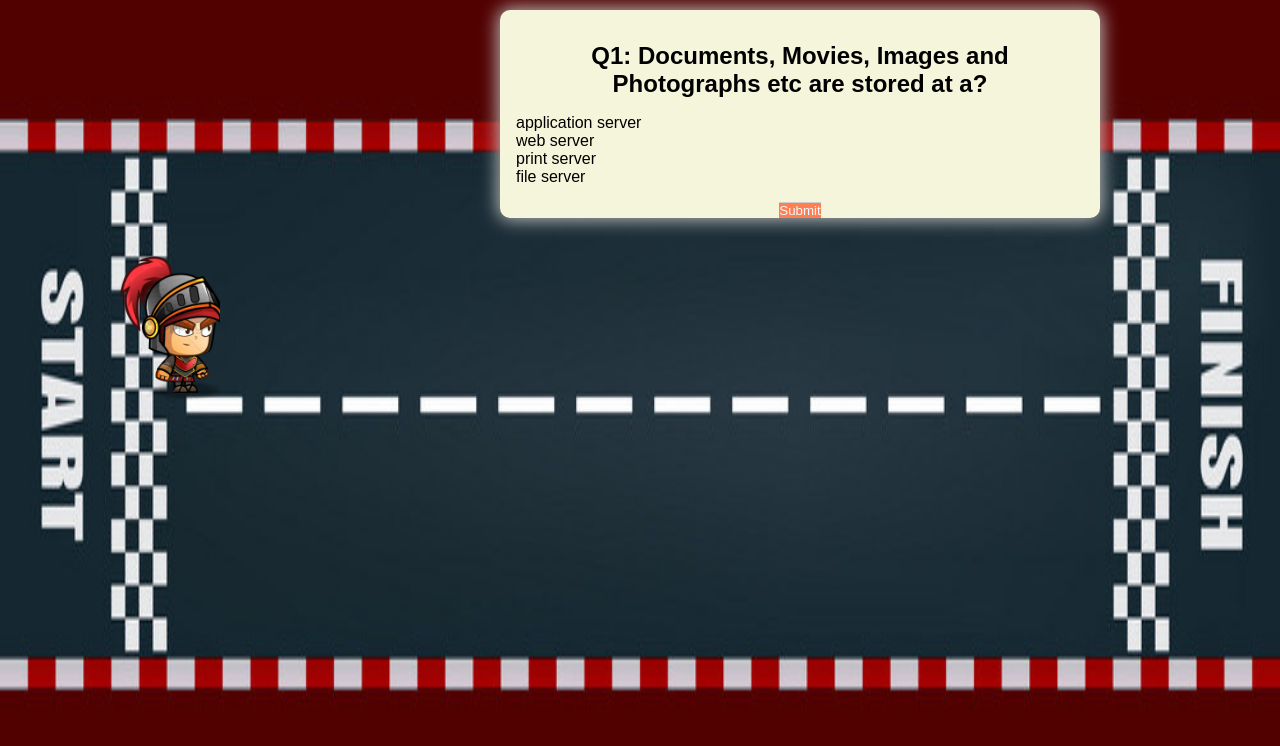
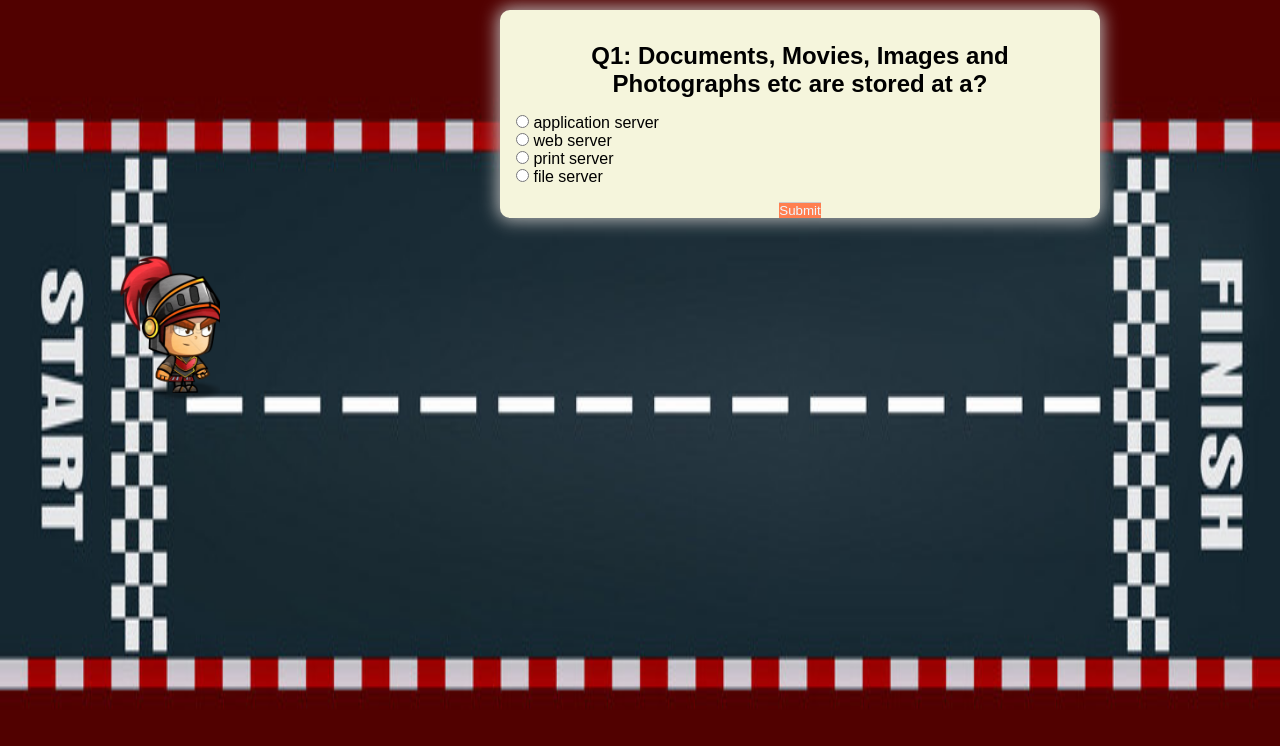
Before and after one commit to nihachandaluri/techfun, a plain HTML site: page index.html in a window 1280 px wide. Drawn offline with Linux system fonts and the light colour scheme.

Commit message:
final
done with changes

```diff
--- a/script.js
+++ b/script.js
@@ -128,8 +128,9 @@ submitBtn.addEventListener('click', () => {
         if (answer == quizData[currentQuiz].correct) {
             let charecter = document.getElementById('charecter');
             console.log("Moved")
-            charecter.style.left = charecter.getBoundingClientRect().left + 50 + 'px';
+            charecter.style.left = charecter.getBoundingClientRect().left + 133 + 'px';
         }
+
     }
     currentQuiz++
 
--- a/styles.css
+++ b/styles.css
@@ -53,9 +53,8 @@ input{
     cursor: pointer;
 }
 input{
-    position: absolute;
-    bottom: 360px;
-    left: 120px;
+    position: relative;
+
 }
 .quiz-container {
     background-color: beige;
```
